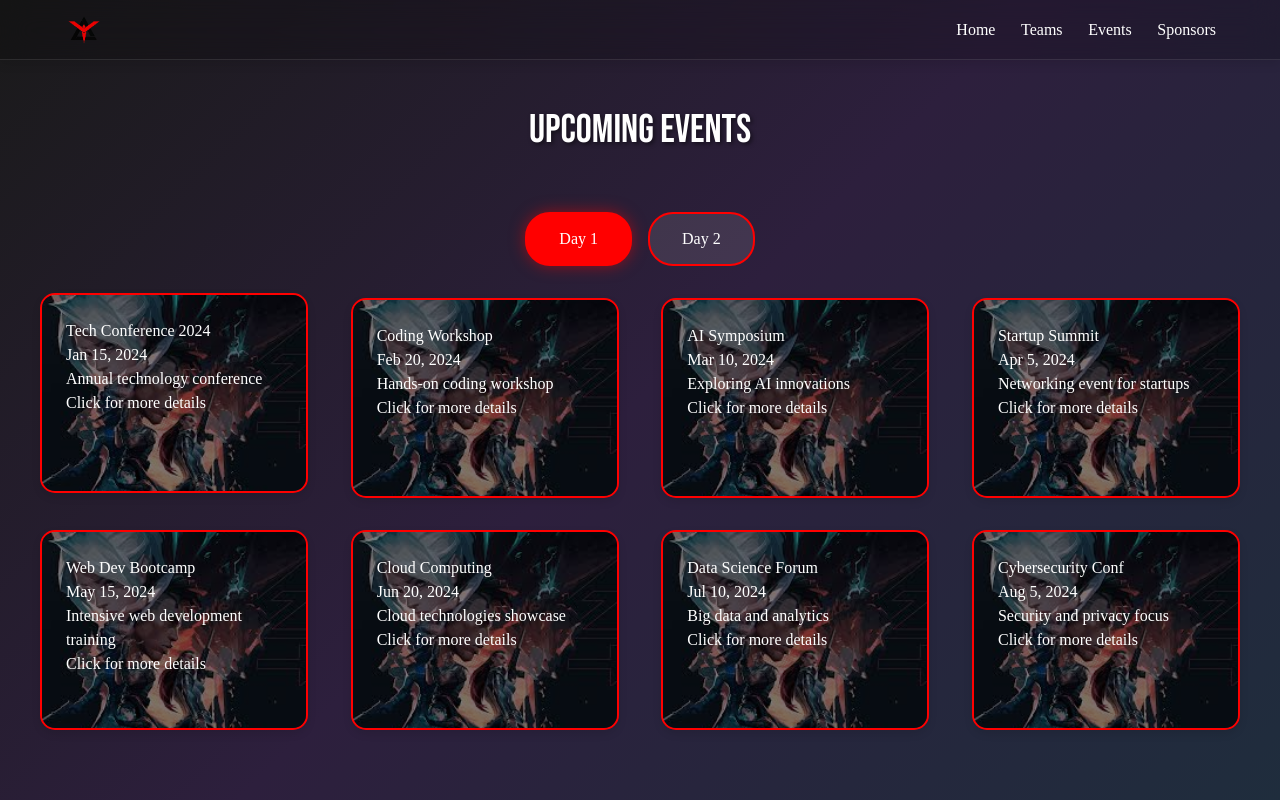
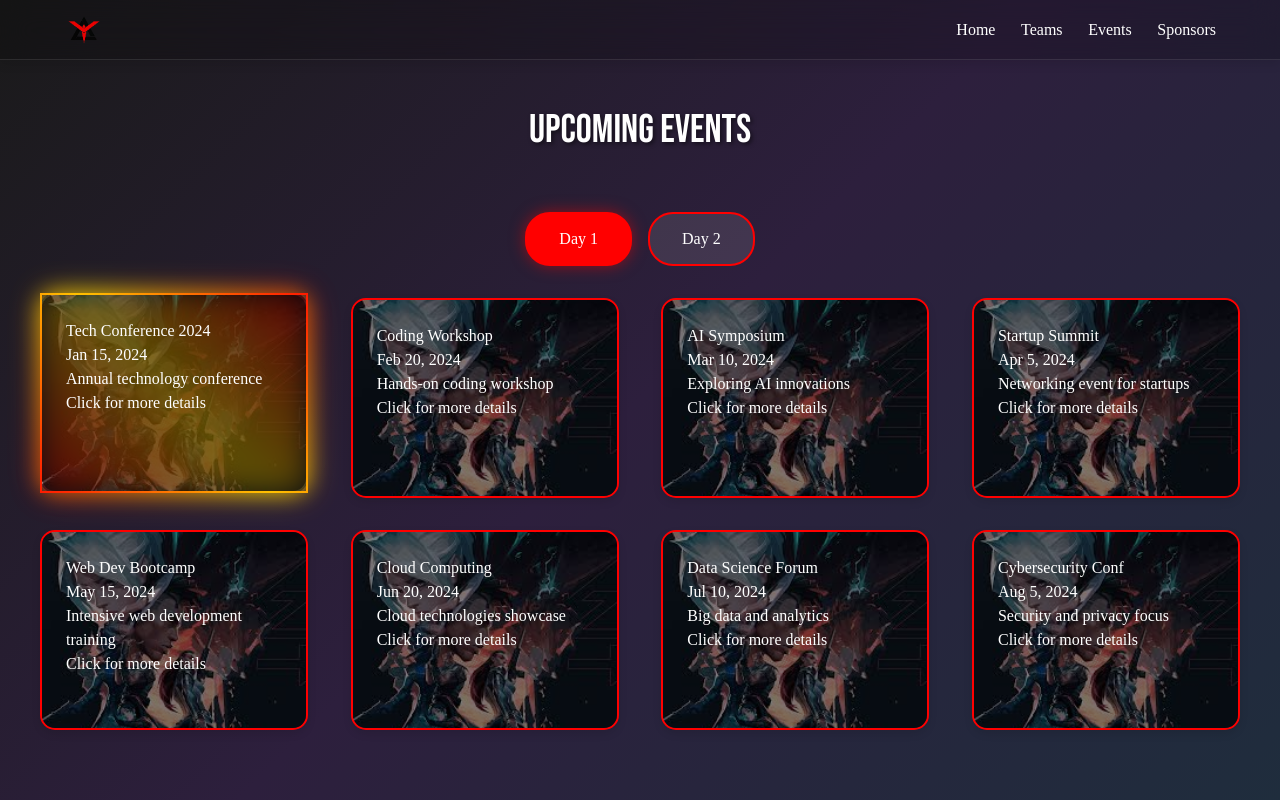
Before and after one commit to SnehanshuPal27/Yuvaan2k25, a React (Vite) app: page /eventIndex in a window 1280 px wide. In both pictures the pointer is over the element 174 px from the left and 397 px from the top of the page. Shown: the top 800 px of the page. Built offline with nearby package versions, Linux system fonts and the light colour scheme; a web font is replaced by a local one.

Commit message:
added glow

```diff
--- a/src/components/events/Events.css
+++ b/src/components/events/Events.css
@@ -50,6 +50,18 @@ h1 {
     margin: 0 auto;
 }
 
+@keyframes borderGlow {
+    0% {
+        border-image: linear-gradient(45deg, #ff0000, #ffd700, #ff0000) 1;
+    }
+    50% {
+        border-image: linear-gradient(45deg, #ffd700, #ff0000, #ffd700) 1;
+    }
+    100% {
+        border-image: linear-gradient(45deg, #ff0000, #ffd700, #ff0000) 1;
+    }
+}
+
 .event-card {
     background-size: cover;
     background-position: center;
@@ -60,10 +72,17 @@ h1 {
     width: calc(25% - 2rem);
     min-width: 250px;
     box-shadow: 0 4px 8px rgba(0, 0, 0, 0.1);
-    transition: transform 0.3s ease;
+    transition: all 0.3s ease;
     position: relative;
     cursor: pointer;
     min-height: 200px;
+}
+
+.event-card:hover {
+    transform: translateY(-5px);
+    border: 2px solid transparent;
+    animation: borderGlow 3s linear infinite;
+    box-shadow: 0 0 20px rgba(255, 215, 0, 0.5); /* Golden glow */
 }
 
 .event-card::before {
@@ -77,10 +96,21 @@ h1 {
     border-radius: 13px;
 }
 
-.event-card:hover {
-    transform: translateY(-5px);
+/* For a more intense effect, you can add this additional glow */
+.event-card:hover::after {
+    content: "";
+    position: absolute;
+    top: -2px;
+    left: -2px;
+    right: -2px;
+    bottom: -2px;
+    border-radius: 15px;
+    background: linear-gradient(45deg, #ff0000, #ffd700, #ff0000);
+    z-index: -1;
+    filter: blur(15px);
+    opacity: 0.7;
+    animation: borderGlow 3s linear infinite;
 }
-
 .event-card h3,
 .event-card .date,
 .event-card .description,
```
